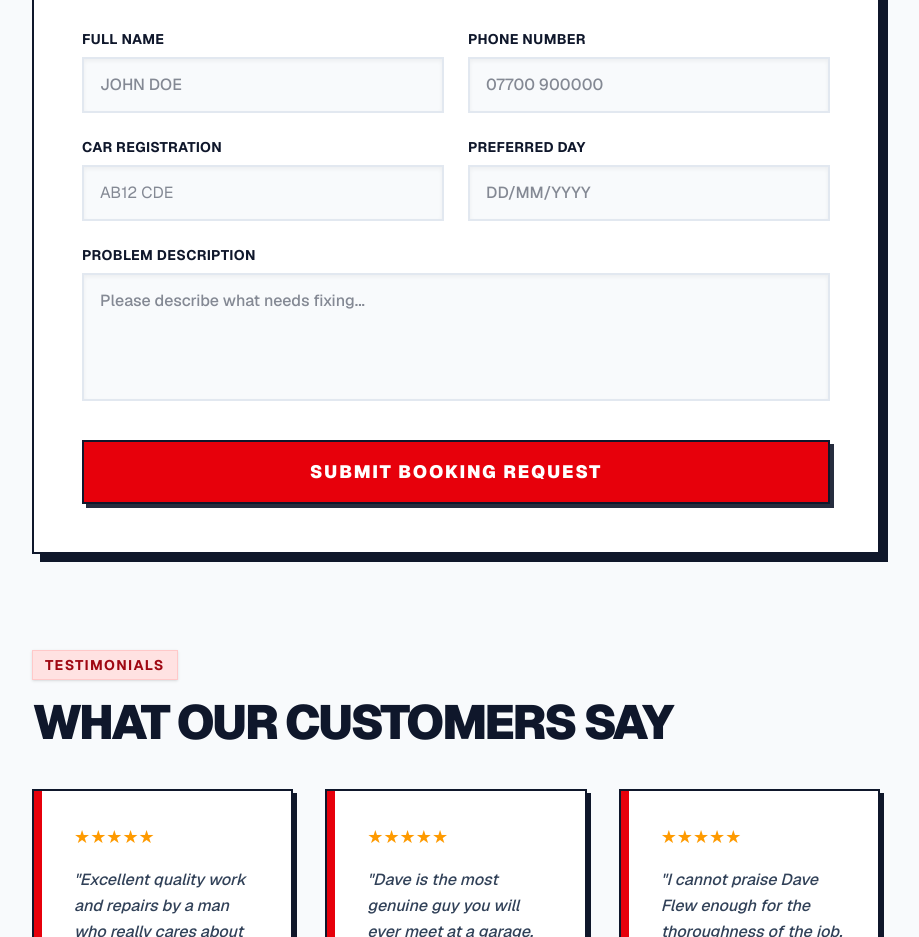
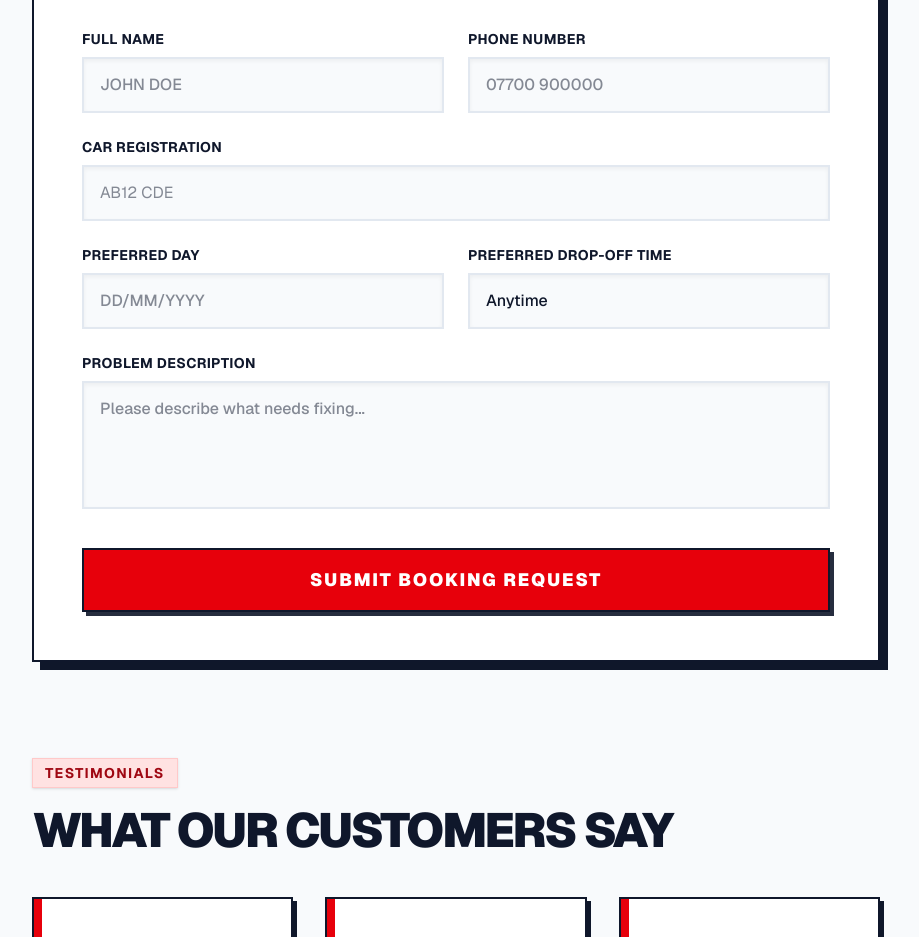
Before and after one commit to BAT4K/dave-flew-automotive, a Next.js app: page / in a window 1280 px wide. Shown: the part 960-1897 px from the top of the page, without its empty margins (184-1103 px from the left). Built offline with nearby package versions, Linux system fonts and the light colour scheme; no server answers.

Commit message:
feat: add preferred time frame to booking form and job board

```diff
--- a/components/BookingForm.tsx
+++ b/components/BookingForm.tsx
@@ -10,6 +10,7 @@ export default function BookingForm() {
   const [success, setSuccess] = useState(false);
   const [error, setError] = useState<string | null>(null);
   const [preferredDay, setPreferredDay] = useState<Date | null>(null);
+  const [preferredTimeFrame, setPreferredTimeFrame] = useState("Anytime");
 
   const supabase = createClient();
 
@@ -31,6 +32,7 @@ export default function BookingForm() {
       car_reg: (formData.get("car_reg") as string).toUpperCase(),
       problem_description: formData.get("problem_description") as string,
       preferred_day: preferredDay ? new Date(preferredDay.getTime() - preferredDay.getTimezoneOffset() * 60000).toISOString().split("T")[0] : "",
+      preferred_time_frame: preferredTimeFrame,
       status: "Requested",
     };
 
@@ -112,7 +114,6 @@ export default function BookingForm() {
         </div>
       </div>
 
-      <div className="grid grid-cols-1 md:grid-cols-2 gap-6">
       <div>
         <label htmlFor="car_reg" className="block text-sm font-bold text-slate-900 mb-2 uppercase tracking-wide">
           Car Registration
@@ -136,6 +137,7 @@ export default function BookingForm() {
         </span>
       </div>
 
+      <div className="grid grid-cols-1 md:grid-cols-2 gap-6">
         <div className="group">
           <label htmlFor="preferred_day" className="block text-sm font-bold text-slate-900 mb-2 uppercase tracking-wide">
             Preferred Day
@@ -155,6 +157,24 @@ export default function BookingForm() {
           <span className="hidden group-has-[:user-invalid]:block text-red-600 text-sm font-bold mt-2">
             Please select a preferred day.
           </span>
+        </div>
+
+        <div>
+          <label htmlFor="preferred_time_frame" className="block text-sm font-bold text-slate-900 mb-2 uppercase tracking-wide">
+            Preferred Drop-off Time
+          </label>
+          <select
+            id="preferred_time_frame"
+            name="preferred_time_frame"
+            value={preferredTimeFrame}
+            onChange={(e) => setPreferredTimeFrame(e.target.value)}
+            className="w-full px-4 py-3.5 bg-slate-50 border-2 border-slate-200 rounded-none focus:bg-white focus:ring-0 focus:border-red-600 outline-none transition-colors shadow-inner text-slate-900 font-medium appearance-none cursor-pointer"
+          >
+            <option value="Anytime">Anytime</option>
+            <option value="Morning (Before 12pm)">Morning (Before 12pm)</option>
+            <option value="Early Afternoon (12pm - 2pm)">Early Afternoon (12pm - 2pm)</option>
+            <option value="Late Afternoon (2pm - 5pm)">Late Afternoon (2pm - 5pm)</option>
+          </select>
         </div>
       </div>
 
--- a/components/JobBoard.tsx
+++ b/components/JobBoard.tsx
@@ -13,6 +13,7 @@ type Job = {
   car_reg: string;
   problem_description: string;
   preferred_day: string;
+  preferred_time_frame: string | null;
   scheduled_datetime: string | null;
   status: "Requested" | "Scheduled" | "In Progress" | "Ready" | "Collected";
   diagnosis_notes: string | null;
@@ -89,7 +90,7 @@ function JobCard({ job, isExpanded, onToggleExpand }: { job: Job; isExpanded: bo
   const formattedPhone = formatWhatsAppNumber(job.customer_phone);
 
   const [prefYear, prefMonth, prefDay] = job.preferred_day.split("-");
-  const formattedPrefDate = `${prefDay}/${prefMonth}/${prefYear}`;
+  const formattedPrefDate = `${prefDay}/${prefMonth}/${prefYear}${job.preferred_time_frame && job.preferred_time_frame !== "Anytime" ? ` (${job.preferred_time_frame})` : ""}`;
 
   const formattedDate = job.scheduled_datetime
     ? new Date(job.scheduled_datetime).toLocaleString("en-GB", { dateStyle: 'short', timeStyle: 'short' })
```
Also changed, not shown: 1 other file (tests, documents, lock files or other folders). Lines whose indentation alone changed are shown as unchanged.
